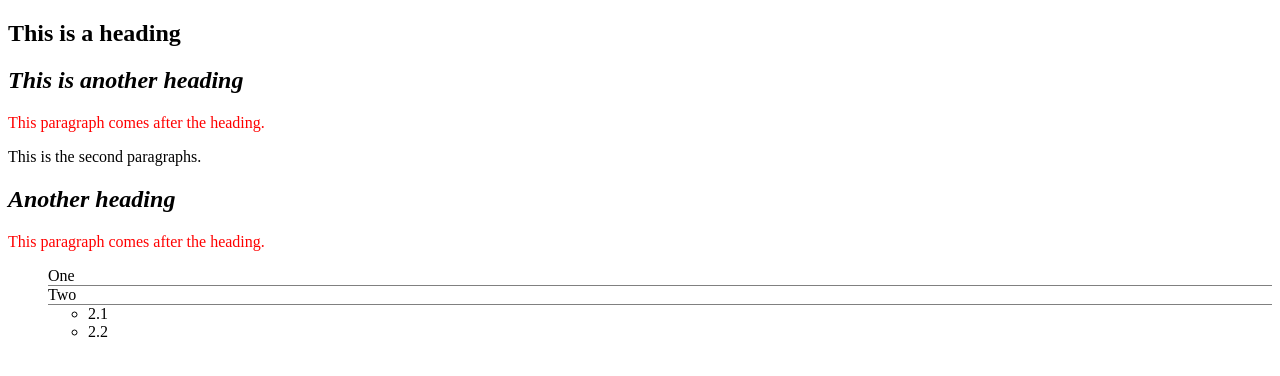
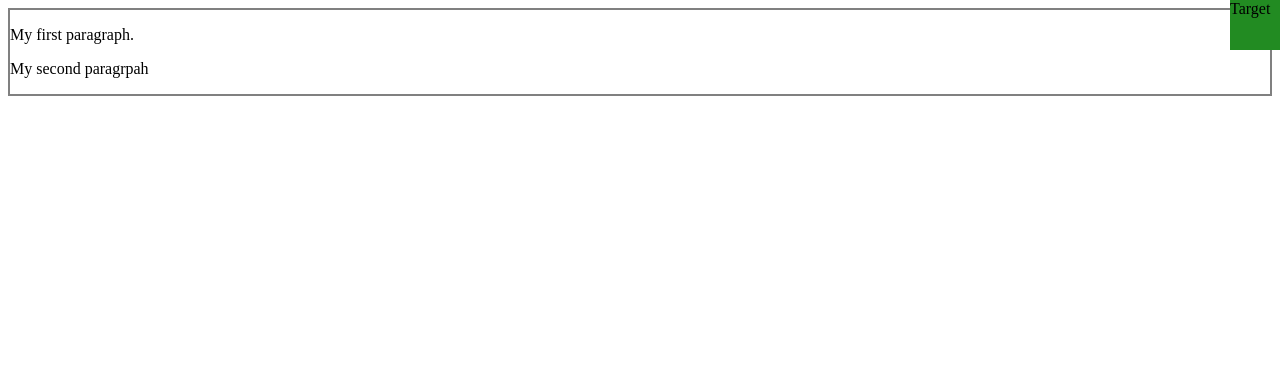
Before and after one commit to Anson-Lit/ACIT-1620-Week-6, a plain HTML site: page index.html in a window 1280 px wide. Drawn offline with Linux system fonts and the light colour scheme.

Commit message:
Just some practicing

```diff
--- a/css/css_stylesheet.css
+++ b/css/css_stylesheet.css
@@ -1,12 +1,35 @@
-div>h2 {
-    font-style: italic
+/* div>h2 {
+    font-style: italic;
 }
 
 h2+p {
-    color: red
+    color: red;
 }
 
-ul.list>li {
+.list>li {
     list-style-type: none;
     border-bottom: 1px solid grey;
+} */
+
+
+/* img {
+    float: left;
 }
+
+p.below {
+    clear: left;
+} */
+
+.target {
+    width: 50px;
+    height: 50px;
+    background-color: forestgreen;
+    position: fixed;
+    top: 0px;
+    right: 0px
+}
+
+.container {
+    border: 2px gray solid;
+    position: relative;
+}
--- a/index.html
+++ b/index.html
@@ -4,26 +4,18 @@
 <head>
     <meta charset="utf-8">
     <title>Practice.</title>
-    <link rel="stylesheet" href="css/css_stylesheet.css" </head>
+    <link rel="stylesheet" href="css/css_stylesheet.css">
+</head>
 
-    <body>
-        <h2>This is a heading</h2>
-        <div class="container">
-            <h2>This is another heading</h2>
-            <p>This paragraph comes after the heading.</p>
-            <p>This is the second paragraphs.</p>
-            <h2>Another heading</h2>
-            <p>This paragraph comes after the heading.</p>
-            <ul class="list">
-                <li>One</li>
-                <li>Two</li>
-                <ul>
-                    <li>2.1</li>
-                    <li>2.2</li>
-                </ul>
-                </li>
-            </ul>
-        </div>
-    </body>
+<body>
+    <!-- <img src="https://upload.wikimedia.org/wikipedia/commons/6/6f/BCIT_logo.svg" alt="BCIT logo">
+    <p>This sentence should appear right of the image.</p>
+    <p class="below"> This sentence should appear below the image.</p> -->
+    <div class="container">
+        <p>My first paragraph.</p>
+        <div class="target">Target</div>
+        <p>My second paragrpah</p>
+    </div>
+</body>
 
 </html>
```
